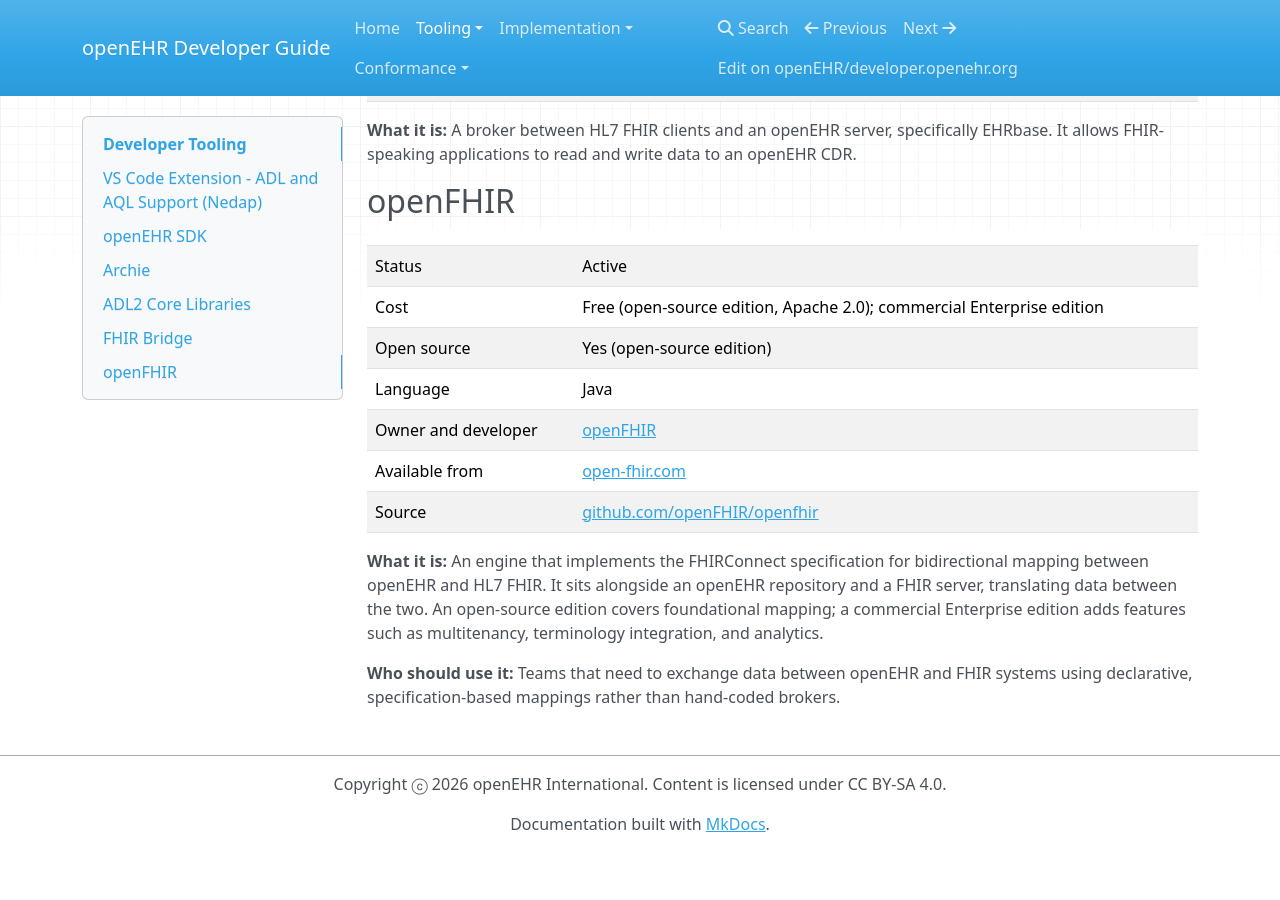
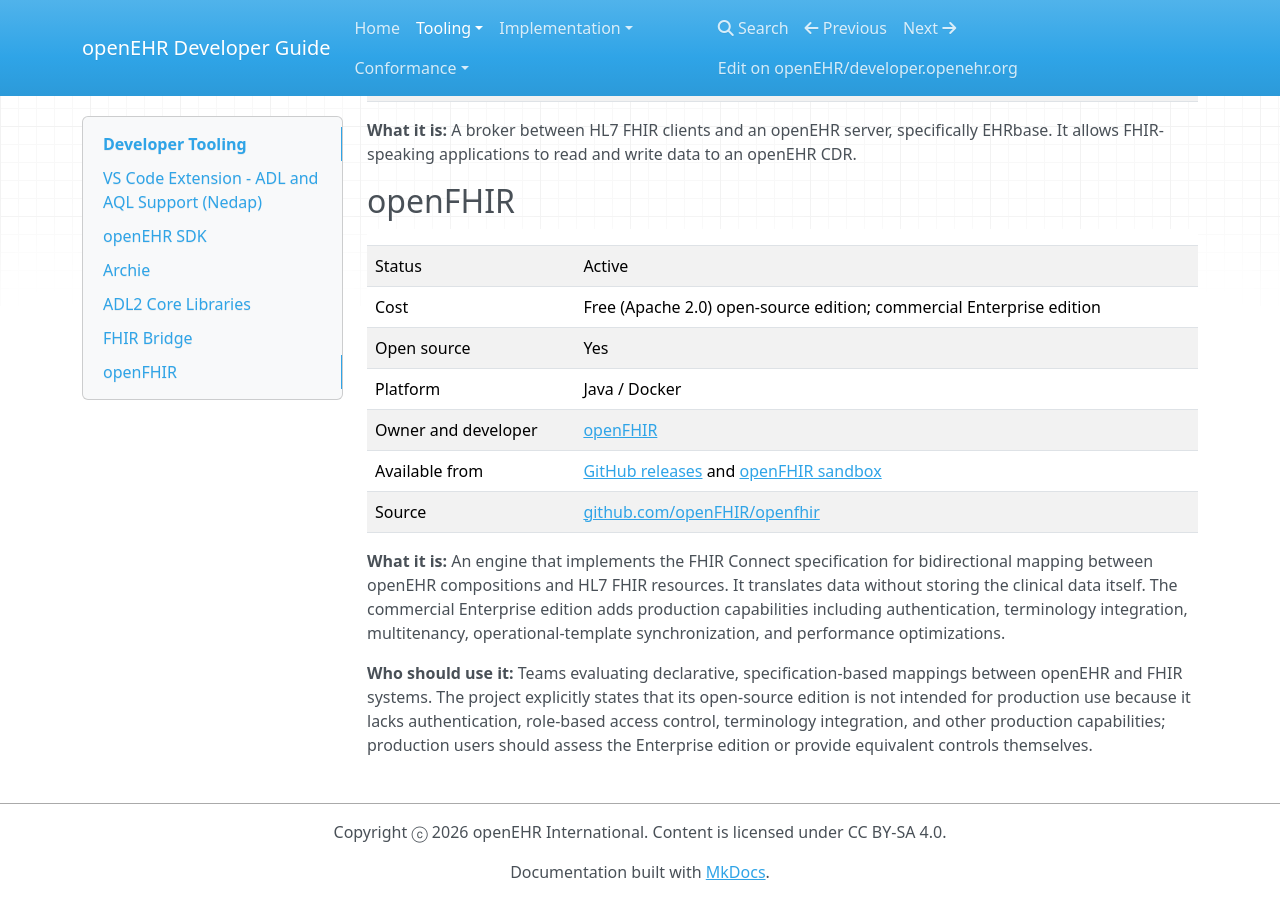
Before and after one commit to openEHR/developer.openehr.org, an MkDocs documentation site: the page built from docs/tooling/developer-tooling.md, in a window 1280 px wide and 900 px high, scrolled down 2290 px. Built offline with MkDocs 1.6.1, drawn with Linux system fonts in a browser that asks for light colours; nearby versions of some CDN libraries; before the commit the page ends 3142 px from its top, so only the background shows below that.

Commit message:
docs(tooling): clarify openFHIR editions

```diff
--- a/docs/tooling/developer-tooling.md
+++ b/docs/tooling/developer-tooling.md
@@ -79,13 +79,13 @@
 | | |
 | --- | --- |
 | Status | Active |
-| Cost | Free (open-source edition, Apache 2.0); commercial Enterprise edition |
-| Open source | Yes (open-source edition) |
-| Language | Java |
+| Cost | Free (Apache 2.0) open-source edition; commercial Enterprise edition |
+| Open source | Yes |
+| Platform | Java / Docker |
 | Owner and developer | [openFHIR](https://open-fhir.com/) |
-| Available from | [open-fhir.com](https://open-fhir.com/) |
+| Available from | [GitHub releases](https://github.com/openFHIR/openFHIR/releases/latest) and [openFHIR sandbox](https://sandbox.open-fhir.com/) |
 | Source | [github.com/openFHIR/openfhir](https://github.com/openFHIR/openfhir) |
 
-**What it is:** An engine that implements the FHIRConnect specification for bidirectional mapping between openEHR and HL7 FHIR. It sits alongside an openEHR repository and a FHIR server, translating data between the two. An open-source edition covers foundational mapping; a commercial Enterprise edition adds features such as multitenancy, terminology integration, and analytics.
+**What it is:** An engine that implements the FHIR Connect specification for bidirectional mapping between openEHR compositions and HL7 FHIR resources. It translates data without storing the clinical data itself. The commercial Enterprise edition adds production capabilities including authentication, terminology integration, multitenancy, operational-template synchronization, and performance optimizations.
 
-**Who should use it:** Teams that need to exchange data between openEHR and FHIR systems using declarative, specification-based mappings rather than hand-coded brokers.
+**Who should use it:** Teams evaluating declarative, specification-based mappings between openEHR and FHIR systems. The project explicitly states that its open-source edition is not intended for production use because it lacks authentication, role-based access control, terminology integration, and other production capabilities; production users should assess the Enterprise edition or provide equivalent controls themselves.
```
Also changed, not shown: docs/tooling/comparison-table.md (+1 -1 lines).
